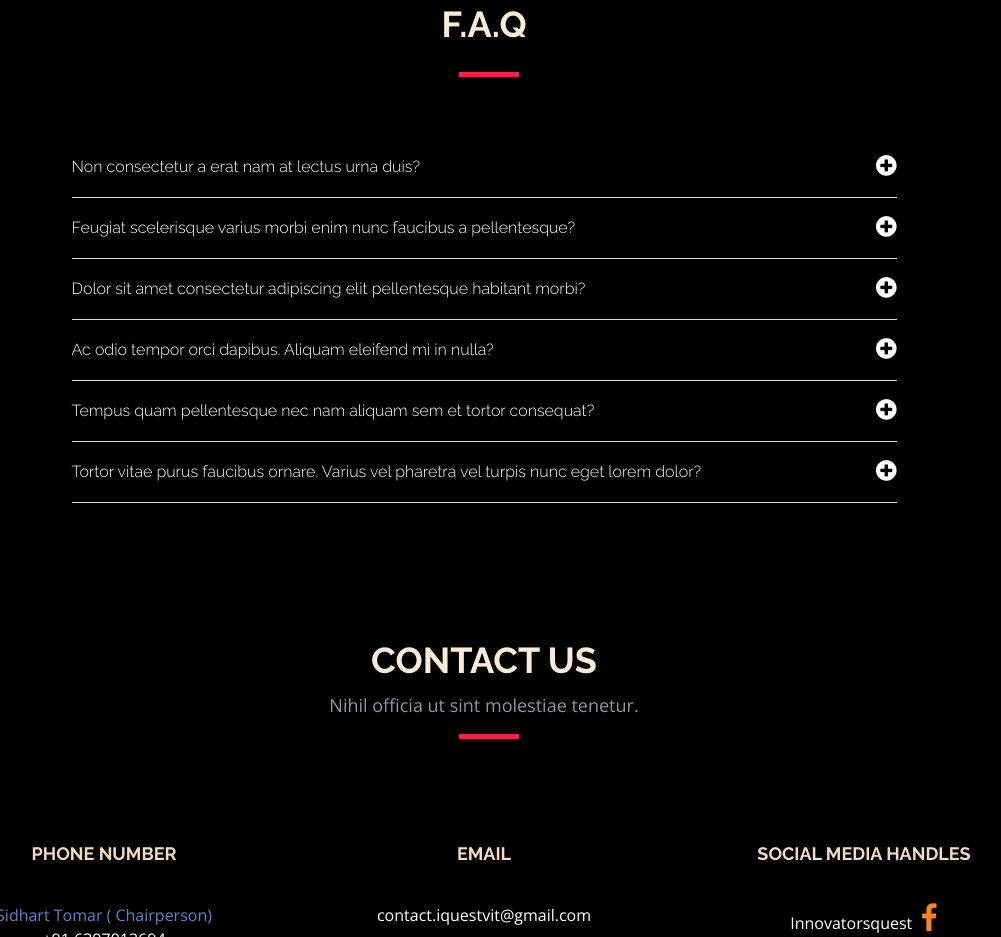
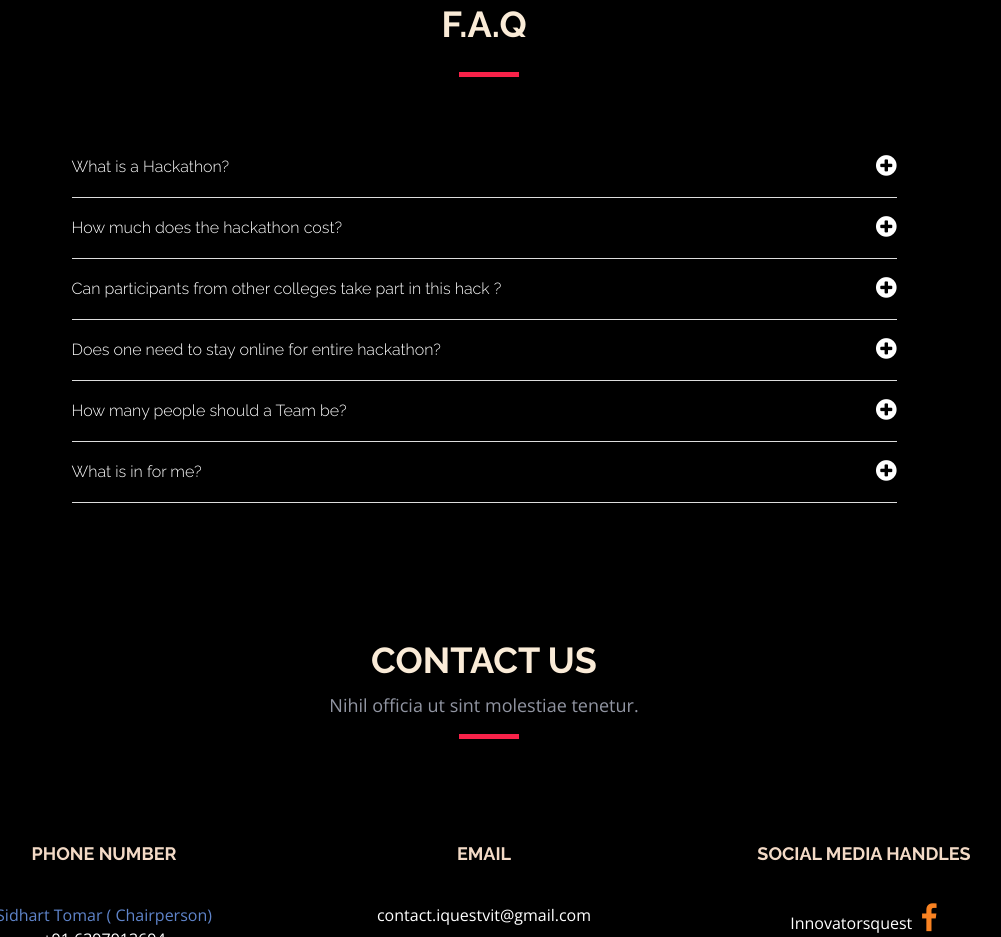
Before and after one commit to VASU-GARG/INNOVACK, a plain HTML site: page index.html in a window 1280 px wide. Shown: the part 3828-4765 px from the top of the page, without its empty margins (156-1157 px from the left). Drawn offline with nearby package versions, Linux system fonts and the light colour scheme.

Commit message:
Update index.html

```diff
--- a/index.html
+++ b/index.html
@@ -553,55 +553,55 @@
             <ul id="faq-list">
 
               <li>
-                <a data-toggle="collapse" class="collapsed" href="#faq1">Non consectetur a erat nam at lectus urna duis? <i class="fa fa-minus-circle"></i></a>
+                <a data-toggle="collapse" class="collapsed" href="#faq1">What is a Hackathon? <i class="fa fa-minus-circle"></i></a>
                 <div id="faq1" class="collapse" data-parent="#faq-list">
                   <p style="color: rgb(38, 118, 189);">
-                    Feugiat pretium nibh ipsum consequat. Tempus iaculis urna id volutpat lacus laoreet non curabitur gravida. Venenatis lectus magna fringilla urna porttitor rhoncus dolor purus non.
+                   Hackathon is a social coding event that brings together computer programmers like software developers, graphic designers and user interface specialists along with industry process experts and professionals to identify issues and create software solutions within 36 hours.
                   </p>
                 </div>
               </li>
 
               <li>
-                <a data-toggle="collapse" href="#faq2" class="collapsed">Feugiat scelerisque varius morbi enim nunc faucibus a pellentesque? <i class="fa fa-minus-circle"></i></a>
+                <a data-toggle="collapse" href="#faq2" class="collapsed">How much does the hackathon cost?  <i class="fa fa-minus-circle"></i></a>
                 <div id="faq2" class="collapse" data-parent="#faq-list">
                   <p style="color: rgb(38, 118, 189);">
-                    Dolor sit amet consectetur adipiscing elit pellentesque habitant morbi. Id interdum velit laoreet id donec ultrices. Fringilla phasellus faucibus scelerisque eleifend donec pretium. Est pellentesque elit ullamcorper dignissim. Mauris ultrices eros in cursus turpis massa tincidunt dui.
+                     It is  totally free of cost.
                   </p>
                 </div>
               </li>
 
               <li>
-                <a data-toggle="collapse" href="#faq3" class="collapsed">Dolor sit amet consectetur adipiscing elit pellentesque habitant morbi? <i class="fa fa-minus-circle"></i></a>
+                <a data-toggle="collapse" href="#faq3" class="collapsed">Can participants from other colleges take part in this hack ? <i class="fa fa-minus-circle"></i></a>
                 <div id="faq3" class="collapse" data-parent="#faq-list">
                   <p style="color: rgb(38, 118, 189);">
-                    Eleifend mi in nulla posuere sollicitudin aliquam ultrices sagittis orci. Faucibus pulvinar elementum integer enim. Sem nulla pharetra diam sit amet nisl suscipit. Rutrum tellus pellentesque eu tincidunt. Lectus urna duis convallis convallis tellus. Urna molestie at elementum eu facilisis sed odio morbi quis
+                    Yes, everyone is welcome to participate regardless of their geography.
                   </p>
                 </div>
               </li>
 
               <li>
-                <a data-toggle="collapse" href="#faq4" class="collapsed">Ac odio tempor orci dapibus. Aliquam eleifend mi in nulla? <i class="fa fa-minus-circle"></i></a>
+                <a data-toggle="collapse" href="#faq4" class="collapsed">Does one need to stay online for entire hackathon? <i class="fa fa-minus-circle"></i></a>
                 <div id="faq4" class="collapse" data-parent="#faq-list">
                   <p style="color: rgb(38, 118, 189);">
-                    Dolor sit amet consectetur adipiscing elit pellentesque habitant morbi. Id interdum velit laoreet id donec ultrices. Fringilla phasellus faucibus scelerisque eleifend donec pretium. Est pellentesque elit ullamcorper dignissim. Mauris ultrices eros in cursus turpis massa tincidunt dui.
+                    No, you do not have to be online for the entire duration. You can build your project and submit it as required before the deadline
                   </p>
                 </div>
               </li>
 
               <li>
-                <a data-toggle="collapse" href="#faq5" class="collapsed">Tempus quam pellentesque nec nam aliquam sem et tortor consequat? <i class="fa fa-minus-circle"></i></a>
+                <a data-toggle="collapse" href="#faq5" class="collapsed">How many people should a Team be?<i class="fa fa-minus-circle"></i></a>
                 <div id="faq5" class="collapse" data-parent="#faq-list">
                   <p style="color: rgb(38, 118, 189);">
-                    Molestie a iaculis at erat pellentesque adipiscing commodo. Dignissim suspendisse in est ante in. Nunc vel risus commodo viverra maecenas accumsan. Sit amet nisl suscipit adipiscing bibendum est. Purus gravida quis blandit turpis cursus in
+                   A team should be between 2-5 people, if you don't have a team yet you can still apply because you will have the chance to join a team onsight.
                   </p>
                 </div>
               </li>
 
               <li>
-                <a data-toggle="collapse" href="#faq6" class="collapsed">Tortor vitae purus faucibus ornare. Varius vel pharetra vel turpis nunc eget lorem dolor? <i class="fa fa-minus-circle"></i></a>
+                <a data-toggle="collapse" href="#faq6" class="collapsed">What is in for me?<i class="fa fa-minus-circle"></i></a>
                 <div id="faq6" class="collapse" data-parent="#faq-list">
                   <p style="color: rgb(38, 118, 189);">
-                    Laoreet sit amet cursus sit amet dictum sit amet justo. Mauris vitae ultricies leo integer malesuada nunc vel. Tincidunt eget nullam non nisi est sit amet. Turpis nunc eget lorem dolor sed. Ut venenatis tellus in metus vulputate eu scelerisque. Pellentesque diam volutpat commodo sed egestas egestas fringilla phasellus faucibus. Nibh tellus molestie nunc non blandit massa enim nec.
+                    Learning new skills,  networking, working as a team, meet great people,winning prizes etc
                   </p>
                 </div>
               </li>
```
